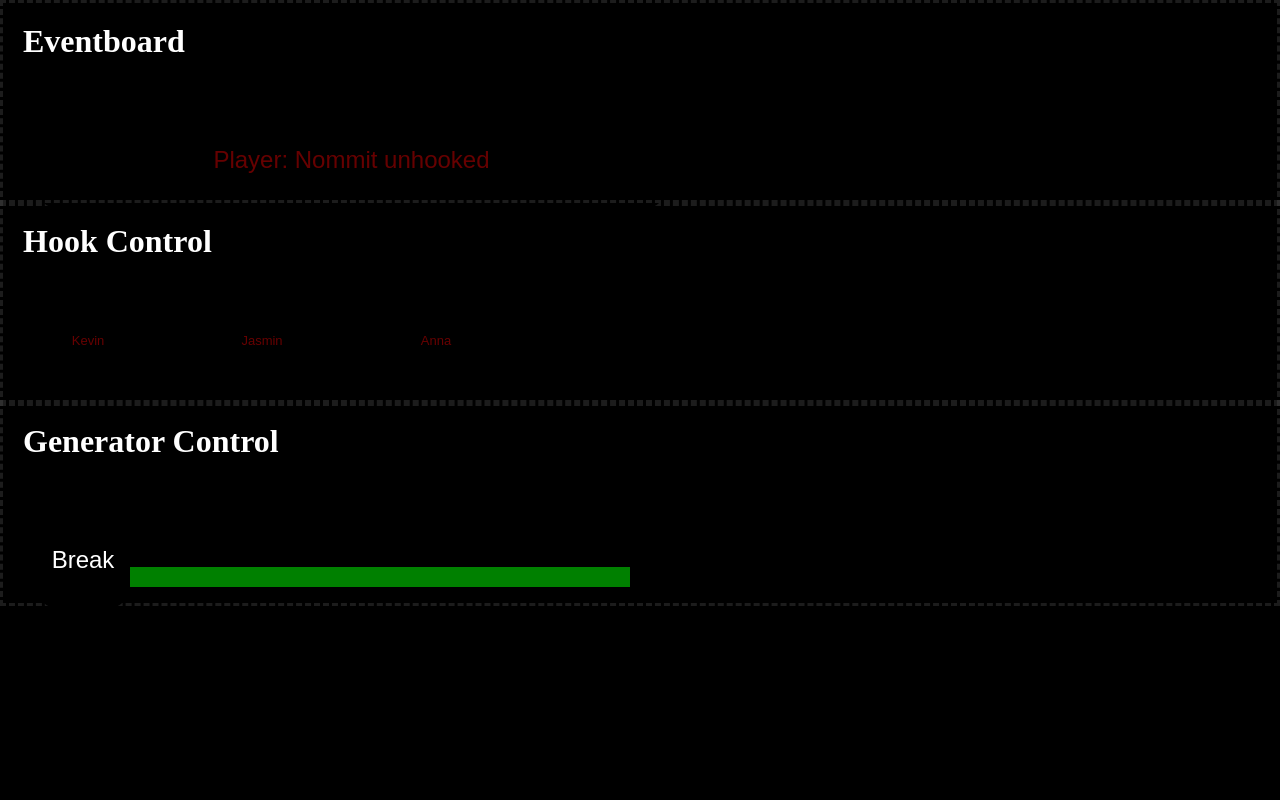
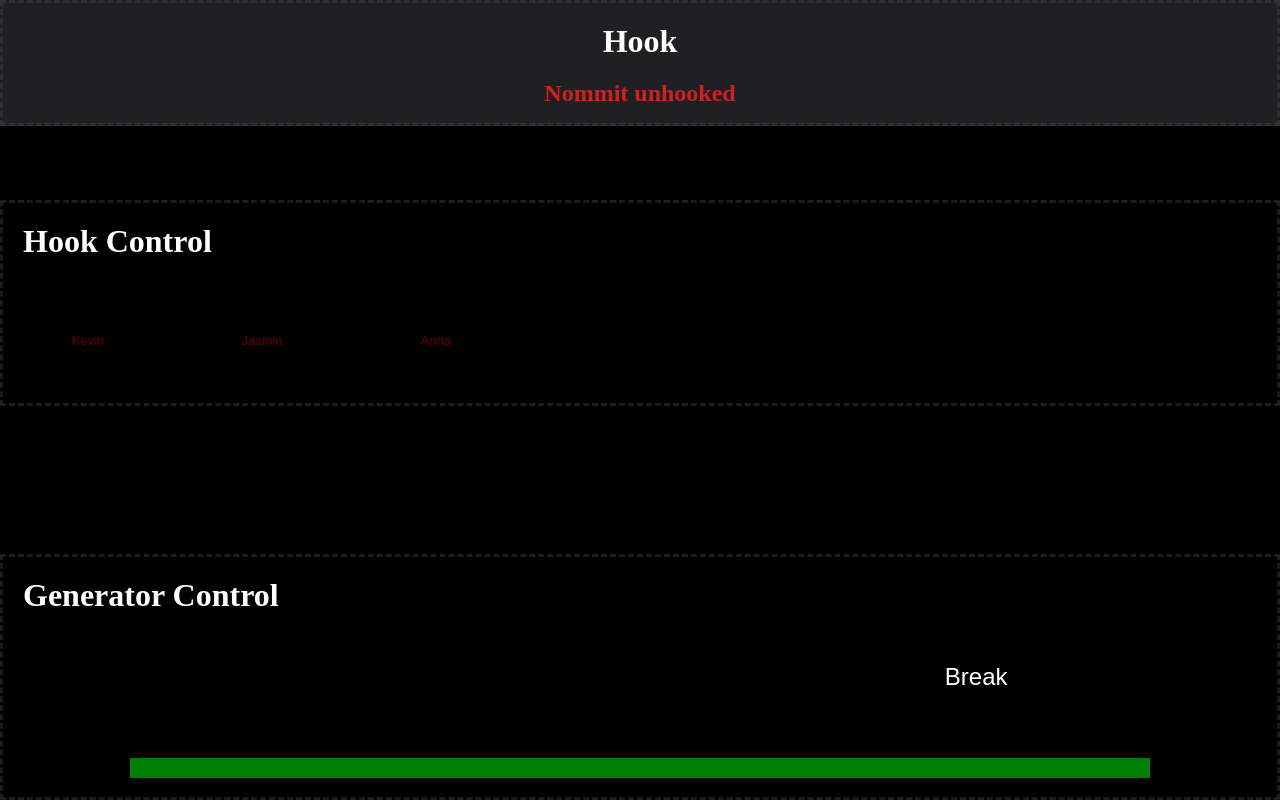
Before and after one commit to Mosel28/RPG_DBD, a website: page public/killer/index.html in a window 1280 px wide. Drawn offline with nearby package versions, Linux system fonts and the light colour scheme.

Commit message:
Notification System

```diff
--- a/public/assets/style/main.css
+++ b/public/assets/style/main.css
@@ -8,50 +8,40 @@ body {
     --color-tertiary: #1e1e21;
     --color-glass: rgba(31, 31, 31, 0.6);
     --color-scrollbar: #7289da;
-
     --color-bg: #1a1a1c;
     --color-backdrop: rgba(0, 0, 51, 0.4);
-
     --button-0: #7289da;
     --button-0-2: #7289da;
     --button-0-hover: #7289da;
     --button-0-2-hover: #7289da;
-
     --button-decline: #DA7289;
     --button-decline-2: #DA7289;
     --button-decline-hover: #DA7289;
     --button-decline-2-hover: #DA7289;
-
     --button-accept: #89DA72;
     --button-accept-2: #89DA72;
     --button-accept-hover: #89DA72;
     --button-accept-2-hover: #89DA72;
-
     --color-headline: #dddddd;
     --color-shadow: rgba(0, 0, 0, .4);
     --color-shadow-hover: #36393e;
     --color-shadow-highlight: rgba(33, 0, 255, 0.3);
-
     --color-dark: #364C62;
     --color-light: #F5F5F5;
     --font-family-primary: "Roboto Mono", monospace;
     --font-family-secondary: "Rubik Mono One", sans-serif;
-
     --color-font-primary: #ababab;
     --color-font-primary-hover: var(--color-font-primary);
     --color-font-primary-2: var(--color-font-primary);
     --color-font-primary-hover-2: var(--color-font-primary);
-
     --color-font-secondary: #ffffff;
     --color-font-secondary-hover: #ffffff;
     --color-font-secondary-2: #ffffff;
     --color-font-secondary-hover-2: #ffffff;
-
     --color-font-highlight: #7289da;
     --color-font-highlight-2: #a46ed4;
     --color-font-highlight-hover: #5d70b1;
     --color-font-highlight-hover-2: #744c94;
-
     --td: 100ms;
     --te: cubic-bezier(0.215, 0.61, 0.355, 1);
 }
@@ -106,7 +96,6 @@ body {
     overflow-x: hidden;
     overflow-y: scroll;
 }
-
 
 .advice {
     transition: all 250ms ease;
@@ -178,15 +167,22 @@ body {
     border-width: 3px;
 }
 
-
 h1 {
     margin: 20px;
     left: 40px;
     color: white
 }
-h3{
-    margin: 10px;
-    color: #555555;
+
+h2 {
+    margin: 20px;
+    left: 40px;
+    color: #CC2222;
+}
+
+h3 {
+    margin: 20px;
+    left: 40px;
+    color: #992222;
 }
 
 button {
@@ -205,7 +201,16 @@ button:focus {
     background-color: #660000;
 }
 
-.playerCard{
+.buttonBreak {
+    position: absolute;
+    width: 40%;
+    height: auto;
+    right: 1rem;
+    top: 2rem;
+    bottom: 2rem;
+}
+
+.playerCard {
     font-size: small;
     margin: 10px;
     color: #003300;
@@ -213,7 +218,8 @@ button:focus {
     width: 20%;
     height: 20%;
 }
-.playerCardHooked{
+
+.playerCardHooked {
     font-size: small;
     margin: 10px;
     color: #660000;
@@ -221,7 +227,8 @@ button:focus {
     width: 20%;
     height: 20%;
 }
-.playerCardHookedOnce{
+
+.playerCardHookedOnce {
     font-size: small;
     margin: 10px;
     color: #664400;
@@ -229,7 +236,8 @@ button:focus {
     width: 20%;
     height: 20%;
 }
-.playerCardHookedSecond{
+
+.playerCardHookedSecond {
     font-size: small;
     margin: 10px;
     color: #331100;
@@ -237,7 +245,8 @@ button:focus {
     width: 20%;
     height: 20%;
 }
-.playerCardSacrificed{
+
+.playerCardSacrificed {
     font-size: small;
     margin: 10px;
     color: #050505;
@@ -246,25 +255,28 @@ button:focus {
     height: 20%;
 }
 
-.generatorView{
+.generatorView {
     margin: 0;
     width: 10%;
     height: 100px;
     background-color: #440000;
 }
-.generatorProgress{
+
+.generatorProgress {
     margin: 0;
     width: 10%;
     height: 100px;
     background-color: #444400;
 }
-.generatorDone{
+
+.generatorDone {
     margin: 0;
     width: 10%;
     height: 100px;
     background-color: #004400;
 }
-.hookStateCard{
+
+.hookStateCard {
     display: inline-block;
     width: max-content;
     margin: 0;
@@ -279,17 +291,6 @@ button:focus {
     background-color: #000000;
     height: 100%;
     width: 100%;
-    border-style: dashed;
-    border-color: #5555;
-    border-width: 3px;
-}
-
-.eventBoard {
-    position: absolute;
-    top: 0%;
-    left: 0%;
-    right: 0%;
-    height: 25%;
     border-style: dashed;
     border-color: #5555;
     border-width: 3px;
@@ -310,13 +311,12 @@ button:focus {
     position: absolute;
     left: 0%;
     right: 0%;
-    top: 50%;
-    height: 25%;
+    bottom: 0%;
+    height: 30%;
     border-style: dashed;
     border-color: #5555;
     border-width: 3px;
 }
-
 
 .progressBar {
     position: absolute;
@@ -327,25 +327,22 @@ button:focus {
     background-color: #660000;
 }
 
-.playerCard{
+.playerCard {
     color: #660000;
     position: relative;
     width: 150px;
     height: 100px;
 }
 
-
-.notification{
-    color: #660000;
+.notification {
+    border-width: 3px;
+    border-style: dashed;
+    border-color: #36393e;
+    border-radius: 1rem;
+    color: #990000;
     position: relative;
     width: 50%;
     height: 100px;
-}
-
-h3 {
-    margin: 20px;
-    left: 40px;
-    color: #992222;
 }
 
 a {
@@ -378,18 +375,15 @@ footer {
 }
 
 html {
-
     -webkit-background-size: cover;
     -moz-background-size: cover;
     -o-background-size: cover;
     background-size: cover;
 }
 
-.generatorView{
+.generatorView {}
 
-}
-
-.buttonHolder{
+.buttonHolder {
     width: 100%;
     display: flex;
     flex-wrap: wrap;
@@ -405,15 +399,18 @@ html {
     background-color: green;
 }
 
-.eventBoard {
+.notificationBoard {
+    text-align: center;
     position: absolute;
+    top: -30%;
     left: 0%;
     right: 0%;
-    top: 0%;
-    height: 25%;
+    height: 15%;
     border-style: dashed;
     border-color: #5555;
     border-width: 3px;
+    background-color: #202022;
+    transition: 0.5s;
 }
 
 .skillcheck {
@@ -426,12 +423,13 @@ html {
     border-color: #5555;
     border-width: 3px;
 }
-.skillCheckBtn{
 
+.skillCheckBtn {
     width: 300px;
     height: 300px;
 }
-.skillCheckPointer{
+
+.skillCheckPointer {
     position: absolute;
     top: 15%;
     width: 300px;
--- a/public/killer/index.html
+++ b/public/killer/index.html
@@ -12,10 +12,13 @@
 <body>
     <div class="app" id="root">
 
-        <div class="eventBoard">
+        <div class="notificationBoard" id="notification">
             <!--(Notifications) Player unhooked, failing Skillcheck, gates open-->
-            <h1>Eventboard</h1>
-            <button class="notification">Player: Nommit unhooked</button>
+
+            <h1 id="caption">Hook</h1>
+            <h2 id="message">Nommit unhooked</h2>
+            <!--<button class="notification">Player: Nommit unhooked</button>
+            -->
         </div>
 
         <div class="hookControll">
@@ -32,7 +35,7 @@
             <!--Breaking the generator-->
             <h1>Generator Control</h1>
             <div class="progressBar" id="progressBar"></div>
-            <button onclick="clickSpamGenerator()">Break</button>
+            <button onclick="clickSpamGenerator()" class="buttonBreak">Break</button>
         </div>
 
     </div>
--- a/public/killer/killer.js
+++ b/public/killer/killer.js
@@ -6,6 +6,12 @@ let generatorID = -1; //
 let generatorTimeOut = 5; //Time until you have to rescan NFC Code
 let generatorClickSpam = false; //true if clicked
 let generatorProgress = 0;
+//
+let notificationTimeout = 0;
+let notificationBox = document.getElementById("notification");
+let notificationBoxCaption = document.getElementById("caption");
+let notificationBoxMessage = document.getElementById("message")
+
 
 
 /*
@@ -25,6 +31,9 @@ function messageHandler(msg) {
             break;
         case 'distanceKiller':
             updateTerrorRadius(msg.distance);
+            break;
+        case 'notification':
+            showNotification(msg.caption, msg.message);
             break;
     }
 }
@@ -78,12 +87,33 @@ function updateGeneratorProgress(percent) //(0...100)
 }
 
 
-//Testcode!!!!
-let progress = 0
+/*
+Push Messages
+*/
 
-setInterval(function() {
-    if (progress == 100)
-        progress = 0;
-    updateGeneratorProgress(progress)
-    progress++;
-}, 20)
+function showNotification(title, message) {
+    clearMessages();
+    notificationTimeout = 10;
+    notificationBox.style.top = '0px';
+    notificationBoxCaption.innerHTML = title;
+    notificationBoxMessage.innerHTML = message;
+
+}
+
+function resetMessageBoard() {
+    if (notificationTimeout < 0) {
+        showNotification("Hook", "Nommit unhooked");
+        return;
+    }
+    if (notificationTimeout == 0) {
+        clearMessages();
+    }
+    notificationTimeout--;
+
+}
+
+function clearMessages() {
+    notificationBox.style.top = '-30%';
+}
+
+setInterval(resetMessageBoard, 1000);
```
Also changed, not shown: public/survivor/index.html (+4 -7 lines), public/survivor/survivor.js (+39 -2 lines).
